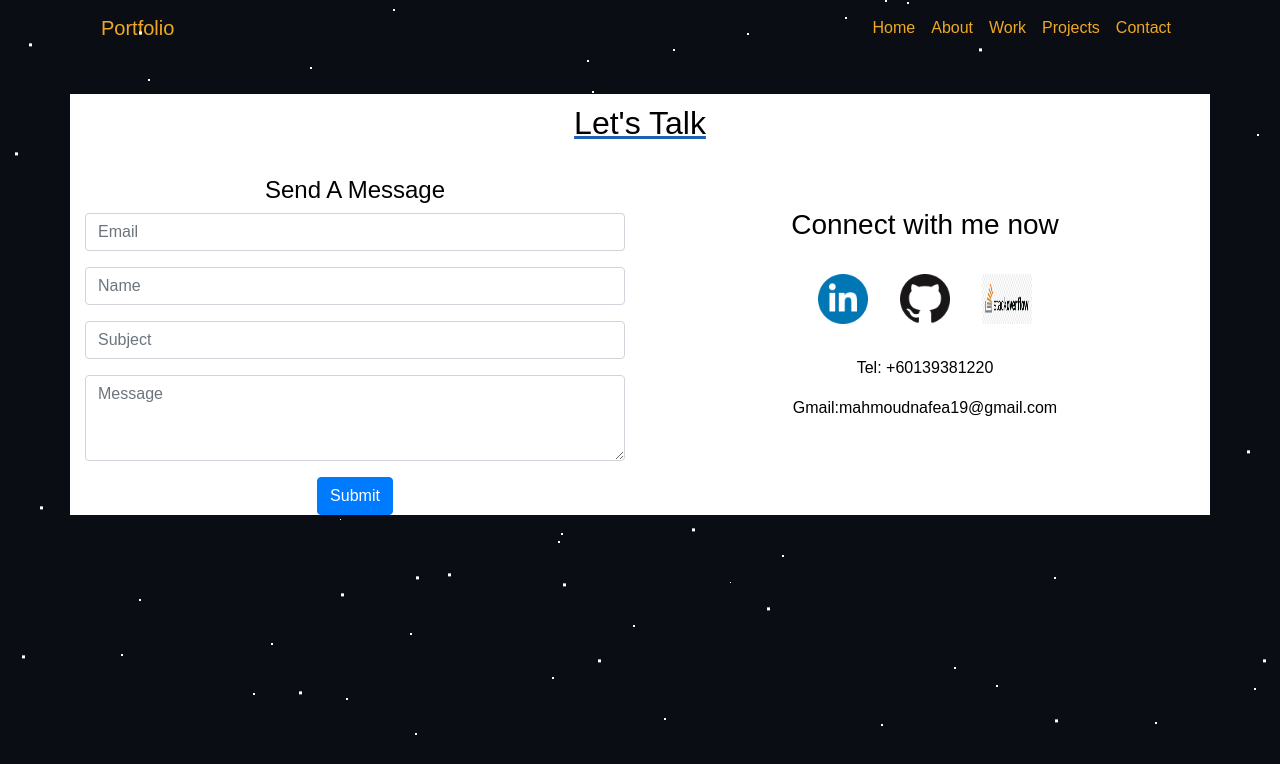
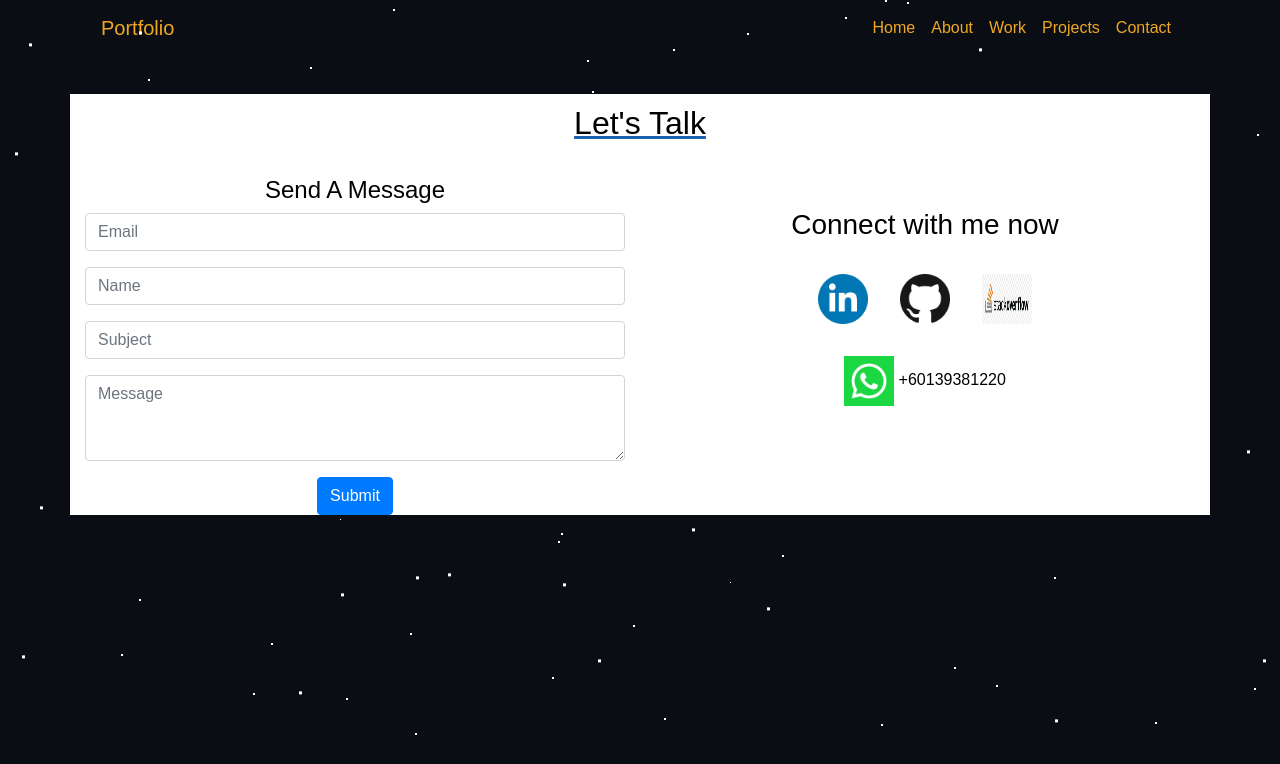
Before and after one commit to MahmoudNafea/portfolio, a React (Create React App) app: page /contact in a window 1280 px wide. Shown: the top 764 px of the page. Built offline with nearby package versions, Linux system fonts and the light colour scheme.

Commit message:
adding whats image

```diff
--- a/src/pages/contact.js
+++ b/src/pages/contact.js
@@ -2,7 +2,8 @@ import React from 'react';
 import ContactForm from './../components/contactForm';
 import linkedin from './../img/linkedin.png';
 import github from './../img/github.png';
-import stack from './../img/stack.jpg'
+import stack from './../img/stack.jpg';
+import whats from './../img/whats.png';
 import { Container, Image } from 'react-bootstrap';
 
 const ContactPage = () => {
@@ -36,8 +37,7 @@ const ContactPage = () => {
                             </a>
                         </div>
                         <div style={{ marginTop: "2rem " }}>
-                            <p>Tel: +60139381220</p>
-                            <p>Gmail:mahmoudnafea19@gmail.com</p>
+                            <p><Image src={whats} fluid className="contact-img" /> +60139381220</p>
                         </div>
                     </div>
 
```
